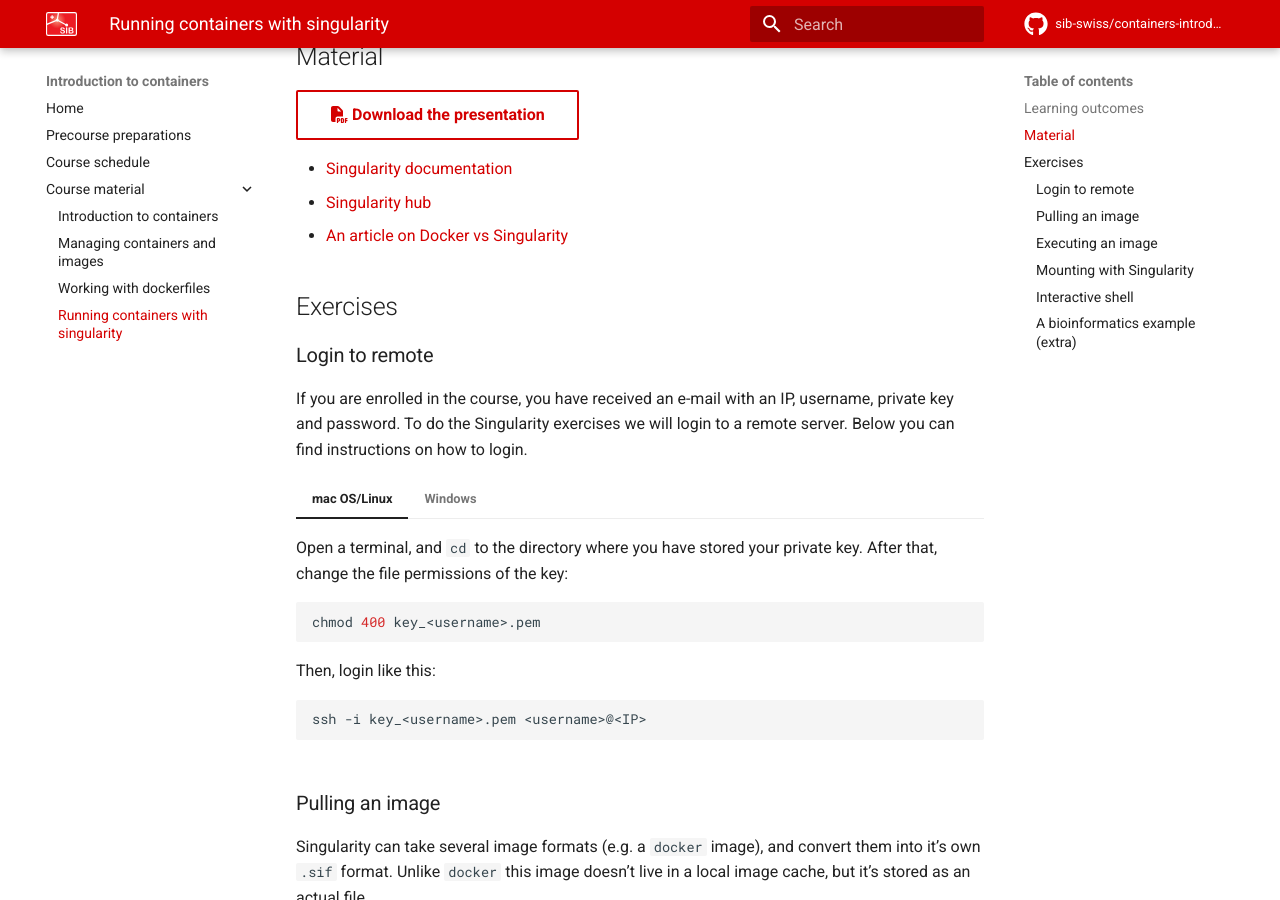
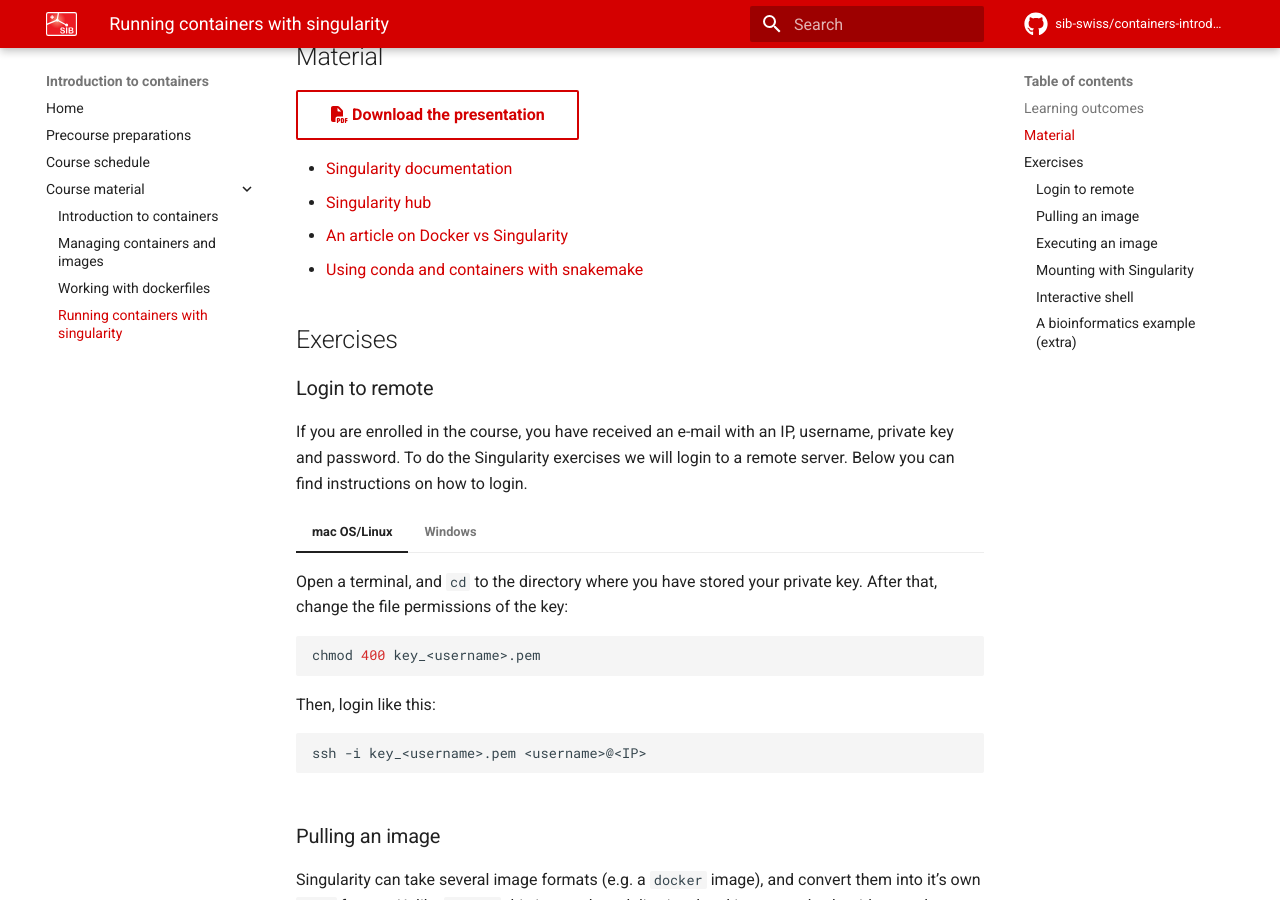
Before and after one commit to sib-swiss/containers-introduction-training, an MkDocs documentation site: the page built from docs/course_material/singularity.md, in a window 1280 px wide and 900 px high, scrolled down 492 px. Built offline with MkDocs 1.6.1 and Material for MkDocs 9.7.7, drawn with Linux system fonts in a browser that asks for light colours; comment, search, counter and statistics services are not loaded; the version menu is left out.

Commit message:
added link

```diff
--- a/docs/course_material/singularity.md
+++ b/docs/course_material/singularity.md
@@ -17,6 +17,7 @@
 * [Singularity documentation](https://sylabs.io/guides/3.7/user-guide/)
 * [Singularity hub](https://singularity-hub.org/)
 * [An article on Docker vs Singularity](https://pythonspeed.com/articles/containers-filesystem-data-processing/)
+* [Using conda and containers with snakemake](https://snakemake.readthedocs.io/en/stable/snakefiles/deployment.html#containerization-of-conda-based-workflows)
 
 ## Exercises
 
```
